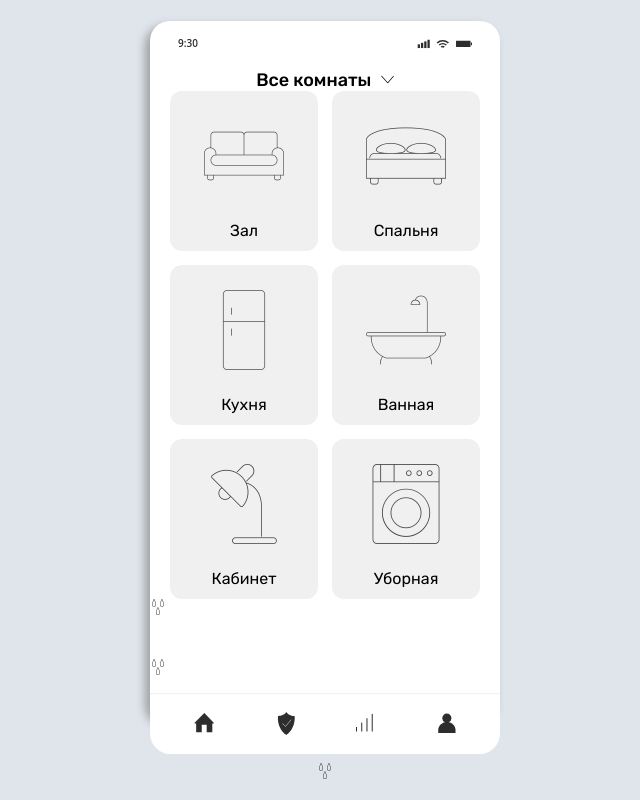
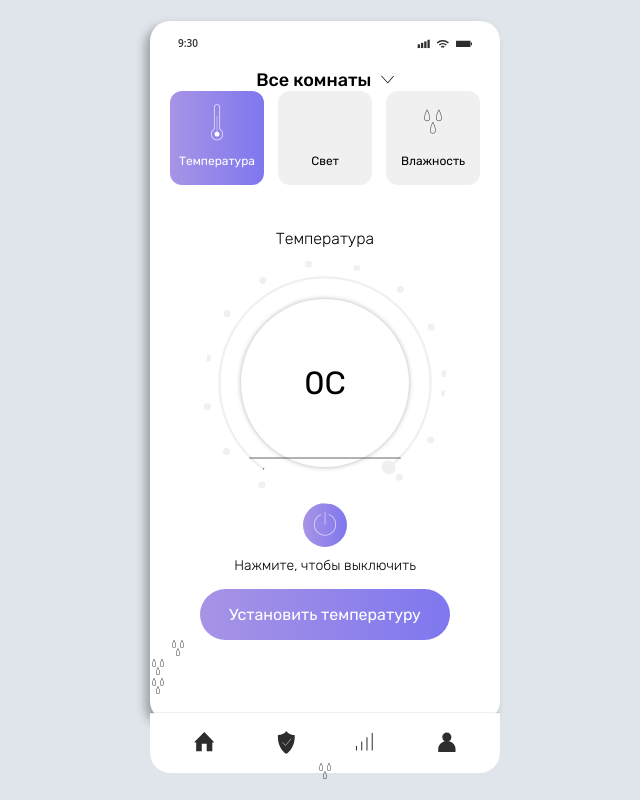
Before and after one commit to Suric1/smart-House, a plain HTML site: page index.html in a window 1280 px wide. Shown: the whole page, without its empty margins (315-955 px from the left). Drawn offline with Linux system fonts and the light colour scheme; files whose address does not match are found by name; a web font is replaced by a local one.

Commit message:
добавлен индикатор температуры

```diff
--- a/css/style.css
+++ b/css/style.css
@@ -40,6 +40,7 @@ body {
 
 .rooms {
     display: grid;
+    display: none;
     grid-template-columns: repeat(2, 1fr);
     margin: 0 20px;
     justify-content: center;
@@ -80,6 +81,7 @@ body {
 /*Страница настроек*/
 .settings {
     display: none;
+    display: block;
     padding: 0 20px;
 }
 
@@ -207,6 +209,7 @@ body {
 .line-active {
     stroke: black;
     stroke-dasharray: 57 286;
+    transition: all 0.5s ease-in-out;
 }
 
 .round {
--- a/index.html
+++ b/index.html
@@ -75,17 +75,17 @@
 			</div>
 			<div data-type="temperature" class="settings__screen active">
 				<div class="settings__screen-title">Температура</div>
-				<div class="temperature-button">
+				<div id="temperature-btn" class="temperature-button">
 					<svg class="dots-box" viewBox="0 0 103 103">
 						<circle class="dots" r="50%" cx="50%" cy="50%"></circle>
 						<circle class="line" r="44%" cx="50%" cy="50%"></circle>
-						<circle class="line-active" r="44%" cx="50%" cy="50%"></circle>
+						<circle id="temperature-line" class="line-active" r="44%" cx="50%" cy="50%"></circle>
 						<circle class="separate-lines" r="44%" cx="50%" cy="50%"></circle>
-						<circle class="round" r="44%" cx="50%" cy="50%"></circle>
+						<circle id="temperature-round" class="round" r="44%" cx="50%" cy="50%"></circle>
 						<circle class="separate-dots" r="50%" cx="50%" cy="50%"></circle>
 					</svg>
 					<div class="temperature-button__info">
-						<span>22</span>
+						<span id="temperature">0</span>
 						<span>C</span>
 					</div>
 				</div>
@@ -124,6 +124,7 @@
 	</div>
 
 
+
 	<div class="mobile__bottom"><img src="/img/bottom.svg" alt="footer"></div>
 </div>
 
--- a/js/script.js
+++ b/js/script.js
@@ -4,8 +4,12 @@ const dom = {
 	rooms: document.getElementById('rooms'),
 	settings: document.getElementById('settings'),
 	settingsTabs: document.getElementById('settings-tabs'),
-	settingsPanel: document.getElementById('settings-panel')
-};
+	settingsPanel: document.getElementById('settings-panel'),
+	temperatureLine: document.getElementById('temperature-line'),
+	temperatureRound: document.getElementById('temperature-round'),
+	temperature: document.getElementById('temperature'),
+	temperatureBtn: document.getElementById('temperature-btn')
+}
 
 //  Выпадающий список
 
@@ -95,3 +99,71 @@ function renderScreen(isRooms) {
 }
 
 // Панель Настроек Комнаты
+
+const settingsData = {
+	all: {
+		temperature: 0,
+		lights: 0,
+		humidity: 0
+	},
+	livingroom: {
+		temperature: 0,
+		lights: 0,
+		humidity: 0
+	},
+	bedroom: {
+		temperature: 0,
+		lights: 0,
+		humidity: 0
+	},
+	kitchen: {
+		temperature: 0,
+		lights: 0,
+		humidity: 0,
+	},
+	bathroom: {
+		temperature: 0,
+		lights: 0,
+		humidity: 0
+	},
+	studio: {
+		temperature: 0,
+		lights: 0,
+		humidity: 0
+	},
+	washingroom: {
+		temperature: 0,
+		lights: 0,
+		humidity: 0
+	},
+}
+
+// Отрисовка температуры
+function renderTemperature() {
+	const min = 16
+	const max = 40
+	const range = max - min
+	const percent = range / 100
+	const lineMin = 54
+	const lineMax = 276
+	const lineRange = lineMax - lineMin
+	const linePercent = lineRange / 100
+	const roundMin = -240
+	const roundMax = 48
+	const roundRange = roundMax - roundMin
+	const roundPercent = roundRange / 100
+
+
+	if (temperature >= min && temperature <= max) {
+		const finishPercent = Math.round((temperature - min) / percent)
+		const lineFinishPercent = linePercent * finishPercent
+		const roundFinishPercent = roundPercent * finishPercent
+		dom.temperatureLine.style.strokeDasharray = `${lineFinishPercent} 276`
+		dom.temperatureLine.style.transform = `rotate${roundFinishPercent} deg`
+		dom.temperature.innerText = temperature
+	}
+}
+
+renderTemperature(30)
+
+// Изменение температуры
```
